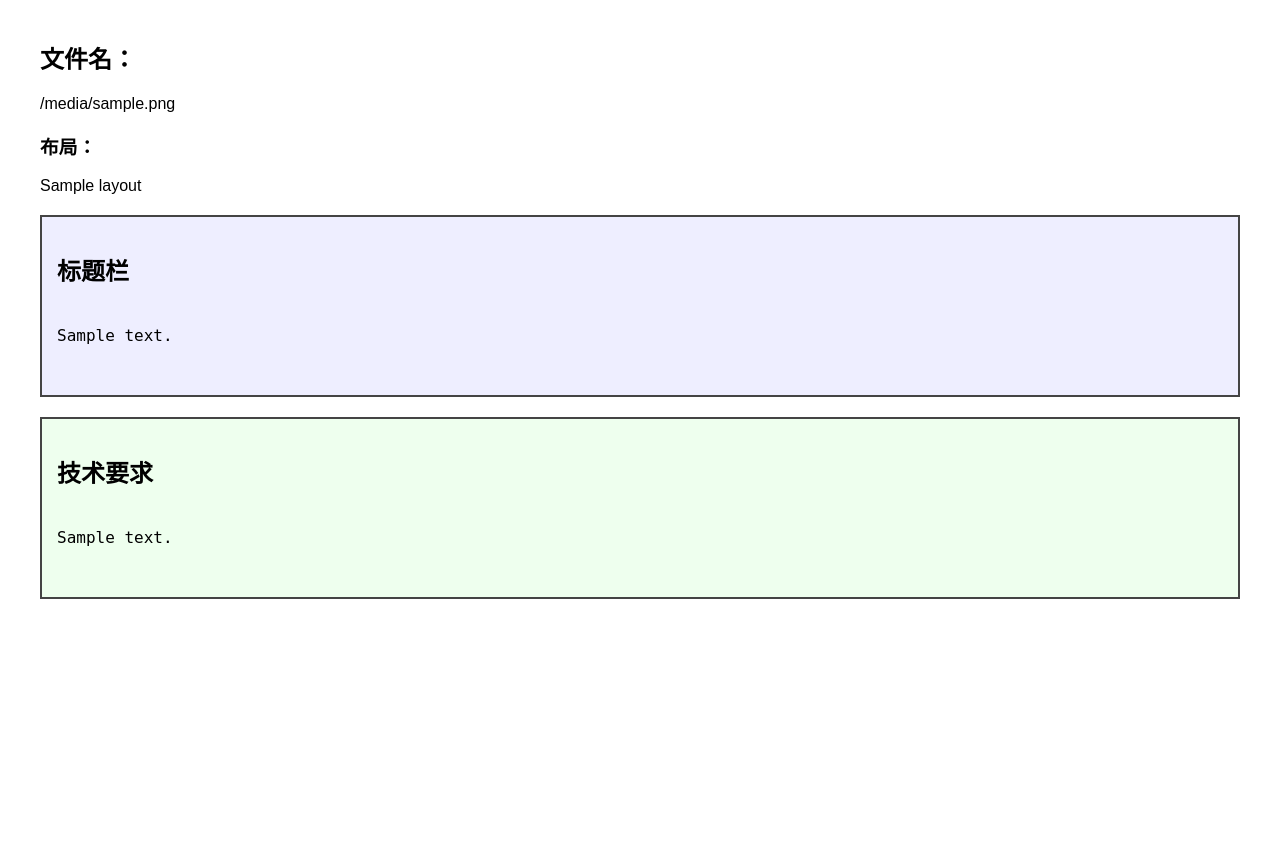
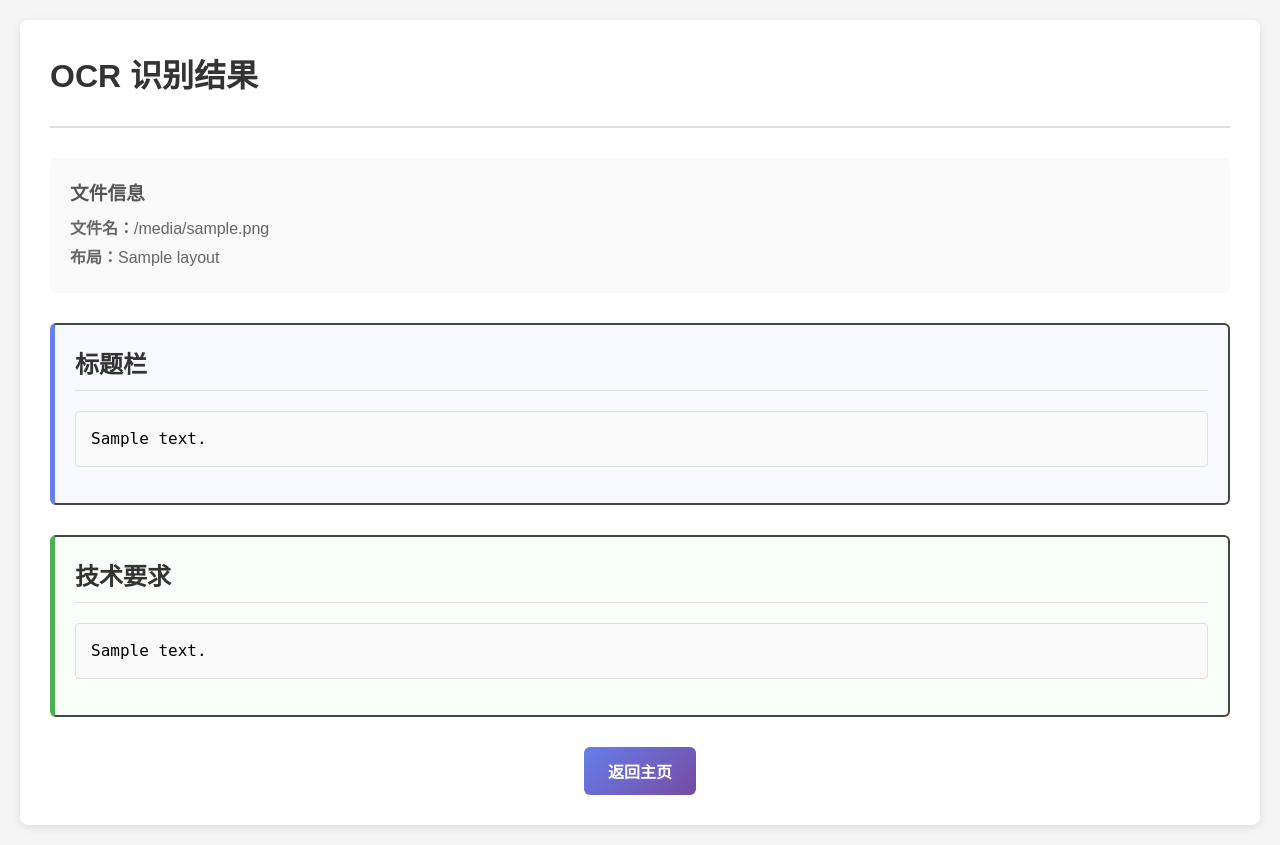
Before and after one commit to liu-Daniel7/solidcog, a FastAPI app: template templates/ocr_view.html in a window 1280 px wide. Before the commit the page ends 599 px from the top, so only its background shows below. Run offline with FastAPI, Linux system fonts and the light colour scheme; the template is opened without the code that fills it: most values are stand-ins (such as "Sample title", 1, 10 or a date in 2020).

Commit message:
优化OCR查看界面：添加响应式设计、空状态提示和返回主页按钮

```diff
--- a/templates/ocr_view.html
+++ b/templates/ocr_view.html
@@ -7,26 +7,116 @@
 <style>
 
 body {
-    font-family: Arial;
-    margin: 40px;
+    font-family: Arial, sans-serif;
+    margin: 0;
+    padding: 20px;
+    background-color: #f5f5f5;
+}
+
+.container {
+    max-width: 1200px;
+    margin: 0 auto;
+    background-color: white;
+    padding: 30px;
+    border-radius: 8px;
+    box-shadow: 0 2px 10px rgba(0,0,0,0.1);
+}
+
+.header {
+    margin-bottom: 30px;
+    padding-bottom: 20px;
+    border-bottom: 2px solid #e0e0e0;
+}
+
+.header h1 {
+    color: #333;
+    margin: 0 0 10px 0;
+}
+
+.info-section {
+    background-color: #f9f9f9;
+    padding: 20px;
+    border-radius: 6px;
+    margin-bottom: 30px;
+}
+
+.info-section h3 {
+    color: #555;
+    margin: 0 0 10px 0;
+}
+
+.info-section p {
+    color: #666;
+    margin: 5px 0;
+    font-size: 16px;
 }
 
 .section {
     border: 2px solid #444;
-    padding: 15px;
-    margin-top: 20px;
+    padding: 20px;
+    margin-bottom: 30px;
+    border-radius: 6px;
+    background-color: white;
 }
 
 .title-block {
-    background-color: #eef;
+    border-left: 5px solid #667eea;
+    background-color: #f8f9ff;
 }
 
 .tech-block {
-    background-color: #efe;
+    border-left: 5px solid #4caf50;
+    background-color: #f8fff8;
+}
+
+.section h2 {
+    color: #333;
+    margin: 0 0 20px 0;
+    padding-bottom: 10px;
+    border-bottom: 1px solid #e0e0e0;
 }
 
 pre {
     font-size: 16px;
+    line-height: 1.5;
+    white-space: pre-wrap;
+    word-wrap: break-word;
+    background-color: #f9f9f9;
+    padding: 15px;
+    border-radius: 4px;
+    border: 1px solid #e0e0e0;
+    max-height: 400px;
+    overflow-y: auto;
+}
+
+.back-link {
+    margin-top: 30px;
+    text-align: center;
+}
+
+.back-button {
+    display: inline-block;
+    padding: 12px 24px;
+    background: linear-gradient(135deg, #667eea 0%, #764ba2 100%);
+    color: white;
+    text-decoration: none;
+    border-radius: 6px;
+    font-size: 16px;
+    font-weight: bold;
+    transition: background 0.3s ease;
+}
+
+.back-button:hover {
+    background: linear-gradient(135deg, #5a6fd8 0%, #684196 100%);
+    transform: translateY(-2px);
+    box-shadow: 0 4px 8px rgba(0,0,0,0.1);
+}
+
+.empty-message {
+    color: #999;
+    font-style: italic;
+    text-align: center;
+    padding: 40px 0;
 }
 
 </style>
@@ -35,36 +125,38 @@ pre {
 
 <body>
 
-<h2>文件名：</h2>
+<div class="container">
+    <div class="header">
+        <h1>OCR 识别结果</h1>
+    </div>
 
-<p>{{ filename }}</p>
+    <div class="info-section">
+        <h3>文件信息</h3>
+        <p><strong>文件名：</strong>{{ filename }}</p>
+        <p><strong>布局：</strong>{{ layout }}</p>
+    </div>
 
-<h3>布局：</h3>
+    <div class="section title-block">
+        <h2>标题栏</h2>
+        {% if title_text %}
+        <pre>{{ title_text }}</pre>
+        {% else %}
+        <div class="empty-message">标题栏识别结果为空</div>
+        {% endif %}
+    </div>
 
-<p>{{ layout }}</p>
+    <div class="section tech-block">
+        <h2>技术要求</h2>
+        {% if tech_text %}
+        <pre>{{ tech_text }}</pre>
+        {% else %}
+        <div class="empty-message">技术要求识别结果为空</div>
+        {% endif %}
+    </div>
 
-<div class="section title-block">
-
-<h2>标题栏</h2>
-
-<pre>
-
-{{ title_text }}
-
-</pre>
-
-</div>
-
-<div class="section tech-block">
-
-<h2>技术要求</h2>
-
-<pre>
-
-{{ tech_text }}
-
-</pre>
-
+    <div class="back-link">
+        <a href="/主页" class="back-button">返回主页</a>
+    </div>
 </div>
 
 </body>
```
